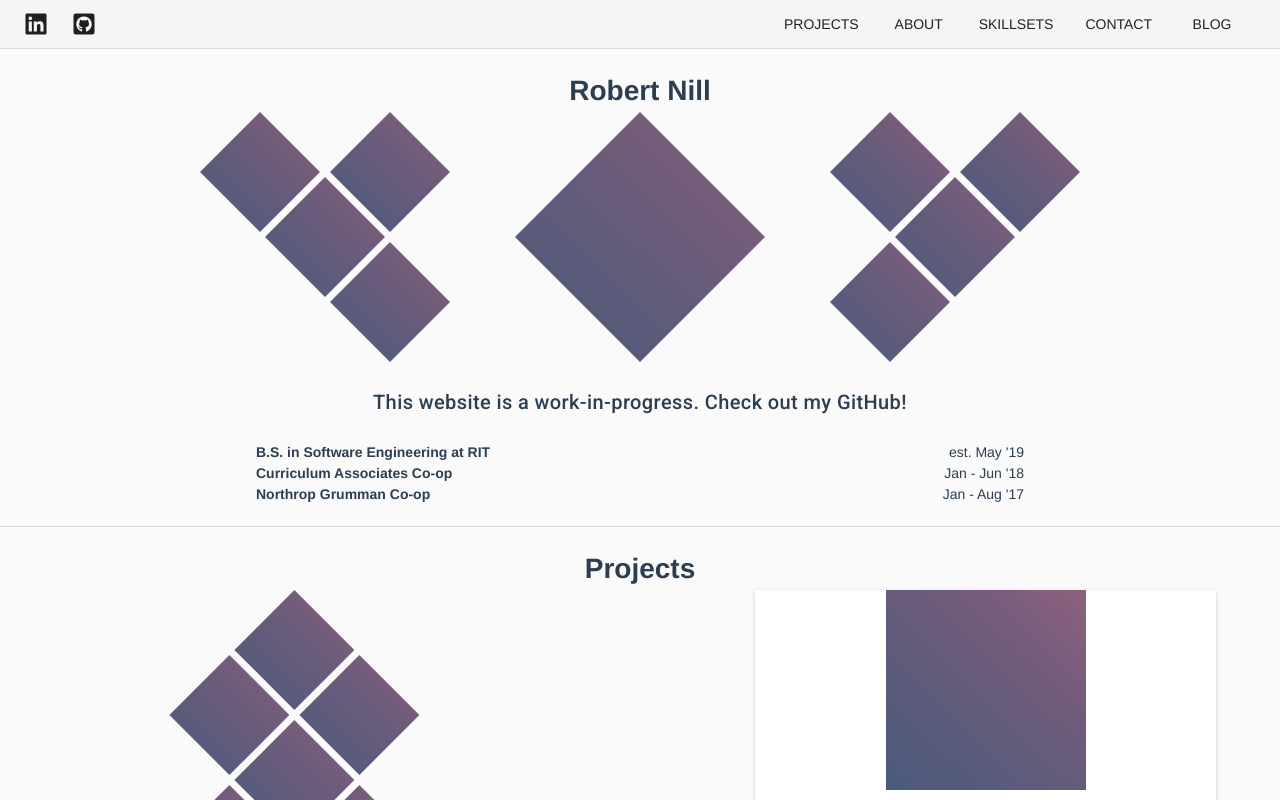
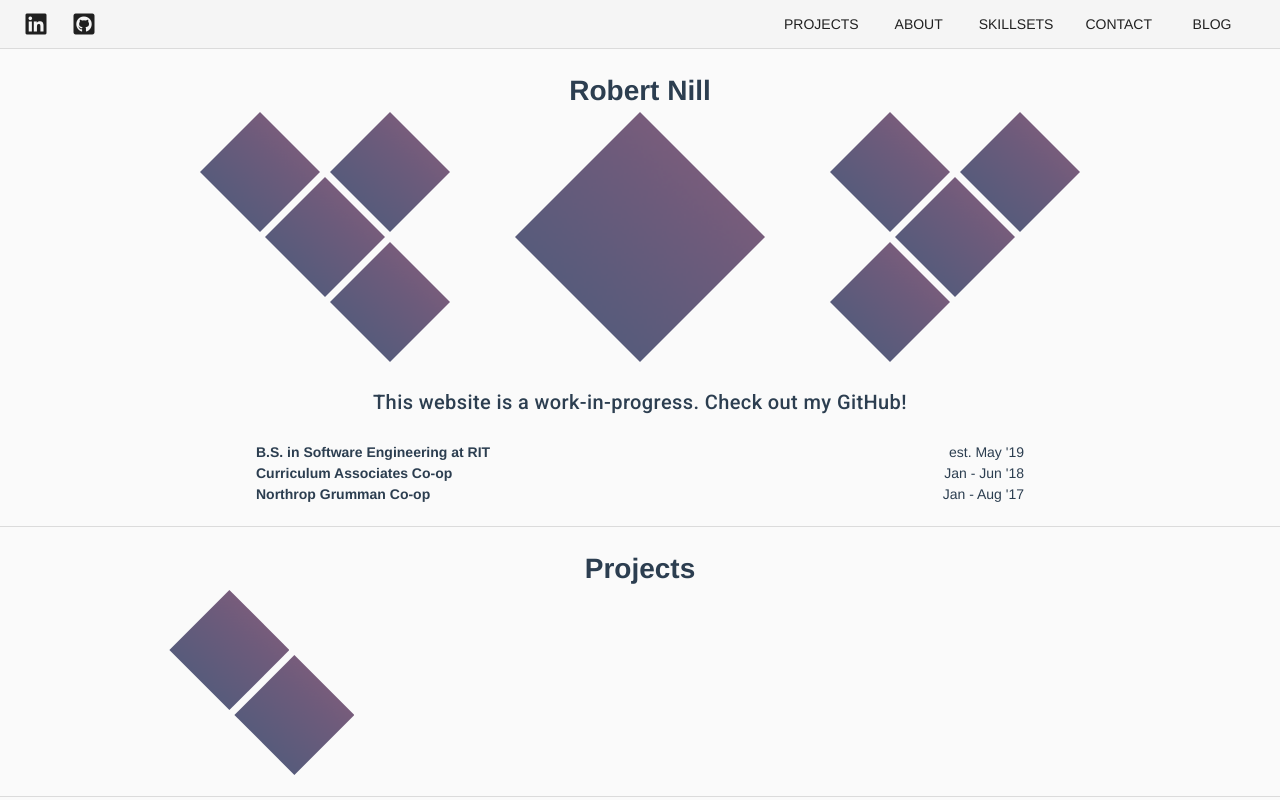
Before and after one commit to rmnill202/vuewebsite, a Vue app: page /#/ in a window 1280 px wide. Shown: the top 800 px of the page. Built offline with nearby package versions, Linux system fonts and the light colour scheme.

Commit message:
Selection without styling
I have selection working now! I'll worry about styling later, as long as I have some indication for what is being selected. Next step would be to use real data.

```diff
--- a/src/assets/website-data.json
+++ b/src/assets/website-data.json
@@ -21,7 +21,18 @@
         "startDate": "",
         "endDate": "",
         "images": [
-          {"name": "Image", "img": "/"}
+          {"name": "Image", "img": "test4.jpg"}
+        ]
+      }
+    },
+    {
+      "preview": {
+        "name": "AFRS",
+        "description": "It's not healthnet!",
+        "startDate": "",
+        "endDate": "",
+        "images": [
+          {"name": "Image", "img": "test2.jpg"}
         ]
       }
 	  }
--- a/src/js/components/projects.vue
+++ b/src/js/components/projects.vue
@@ -9,14 +9,13 @@
       <!-- Display the projects in a grid -->
       <div class="gridSelection">
         <diamond-grid :elements="imgs" :pattern="[1,2]"
-            :selection="selected" @selected="updateSelected"
+            :selection="selectedIndex" @selected="updateSelected"
             :width="120" :height="120"
             class="hidden-sm-and-down"></diamond-grid>
       </div>
 
       <!-- Whatever project is selected, display a preview! -->
-      <project-preview v-for="project in projects" :key="project.id"
-        :project="project.preview" class="gridPreview"></project-preview>
+      <project-preview v-if="selected" :project="selected" :name="selected.name" class="gridPreview"/>
     </div>
 
     <!-- Container for accordion displayed on smaller screens -->
@@ -52,24 +51,54 @@
     components: {ProjectPreview, DiamondGrid},
     data() {
       return {
-        selected: 1
+        selectedIndex: -1
       };
     },
     computed: {
       imgs() {
         return this.testArr(`gradient.png`);
+      },
+      projectData() {
+        const projectData = [];
+
+        //Loop through each project and gather the following data:
+        for(let i = 0; i < this.projects.length; i++) {
+          // console.log("Projects");
+          // console.log(this.projects);
+          // console.log(proj);
+          const proj = this.projects[i];
+          projectData.push({
+            'name': proj.preview.name, //Name
+            'description': proj.preview.description, //Description
+            'image': this.getImage(proj.preview.images) //First image OR default image
+          });
+        }
+
+        return projectData;
+      },
+      selected() {
+        console.log(this.projectData[this.selectedIndex]);
+        return this.projectData[this.selectedIndex];
+        // return false;
       }
     },
     methods: {
       updateSelected(newIndex) {
-        console.log(newIndex);
+        this.selectedIndex = (newIndex === this.selectedIndex) ? -1 : newIndex;
       },
       testArr(img) {
         const imgArr = [];
-        for(let i = 0; i < 10; i++) {
+        for(let i = 0; i < this.projectData.length; i++) {
           imgArr.push(require(`../../assets/${img}`));
         }
         return imgArr;
+      },
+      getImage(images) {
+        if(!images || !images.length) {
+          return require(`../../assets/${images[0]}`);
+        } else {
+          return require(`../../assets/gradient.png`);
+        }
       }
     }
   };
--- a/src/js/components/util/diamond-grid.vue
+++ b/src/js/components/util/diamond-grid.vue
@@ -5,7 +5,7 @@
 
       <!-- Element -->
       <img v-for="image in row" v-if="image" :src="image.element"
-        :class="elementClass" :style="elementStyle" @click="imgInfo(image)">
+        :class="elementClass" :style="isSelected(image.index) ? selectedStyle : elementStyle" @click="selectElement(image.index)">
 
       <!-- Empty space -->
       <div v-else :class="emptyClass" :style="emptyStyle"/>
@@ -191,6 +191,9 @@
       elementStyle() {
         return this.allStyle;
       },
+      selectedStyle() {
+        return Object.assign({}, this.elementStyle, {'opacity': '0.5'});
+      },
 
       /** Styling empty spaces **/
       /*****************************/
@@ -257,15 +260,16 @@
       },
       /**
        * Inform the parent context that the selection has changed.
-       * @param newSelection : The index of the new selection, which matches an index located in the elements array.
+       * @param index : The index of the new selection, which matches an index located in the elements array.
        */
-      updateSelection(newSelection) {
-        this.$emit('selected', newSelection);
+      selectElement(index) {
+        this.$emit('selected', index);
       },
-      imgInfo(image) {
-        console.log("\nImage");
-        console.log(image);
-        console.log(image.id);
+      /**
+       * @return True if the element's index indicates that it has been selected.
+       */
+      isSelected(index) {
+        return index === this.selection;
       }
     }
   }
@@ -281,5 +285,6 @@
   .allRows {
     display: flex;
     justify-content: center;
+    align-items: center;
   }
 </style>
--- a/src/js/components/util/project-preview.vue
+++ b/src/js/components/util/project-preview.vue
@@ -9,12 +9,16 @@
 
       <!-- Text content -->
       <v-card-title>
-        Some text
+        <div style="text-align: left">
+          <h3 class="headline mb-0">{{name}}</h3>
+          <div>{{description}}</div>
+        </div>
+
       </v-card-title>
 
       <!-- Buttons -->
       <v-card-actions>
-        <v-btn>Button</v-btn>
+        <v-btn flat>More</v-btn>
       </v-card-actions>
 
     </v-card>
@@ -34,6 +38,12 @@
         images: this.project.images,
         imgTest: `${require("../../../assets/gradient.png")}`
       }
+    },
+    watch: {
+      project(newProject, oldProject) {
+        this.name = newProject.name;
+        this.description = newProject.description;
+      }
     }
   }
 </script>
```
